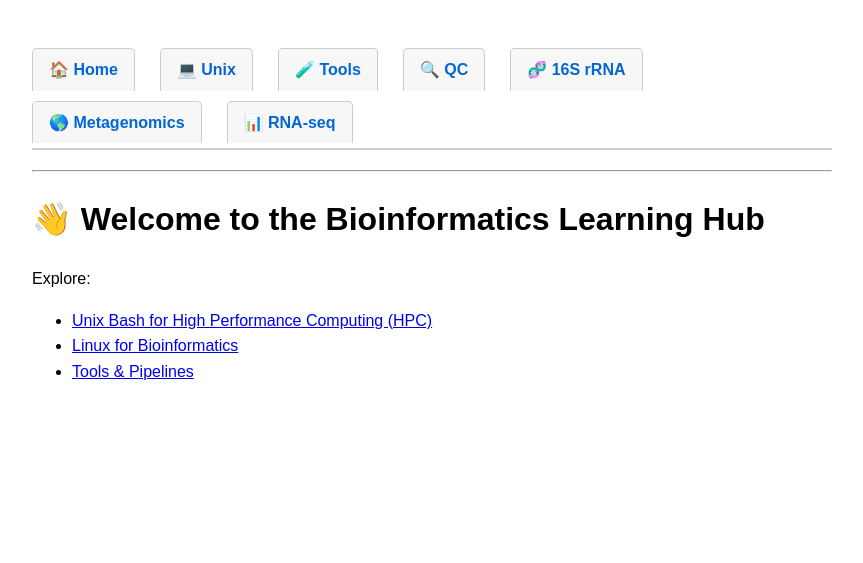
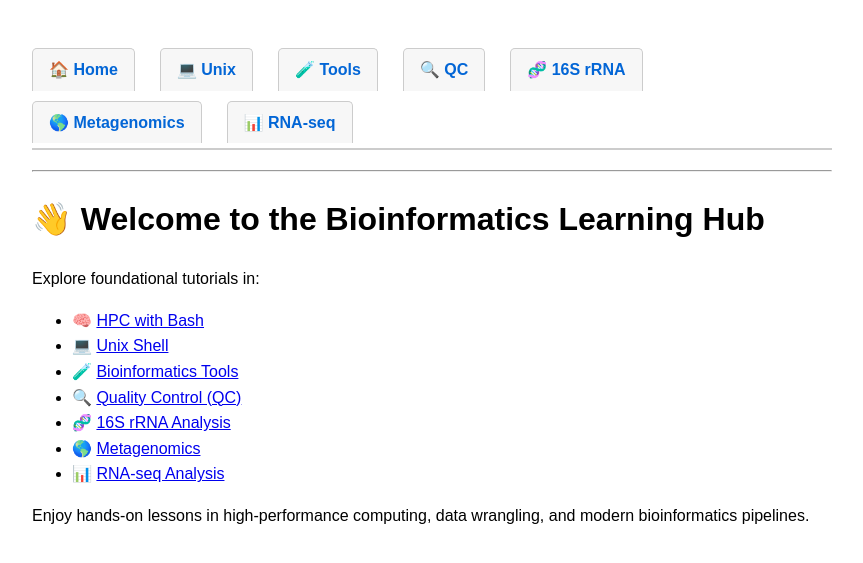
Before and after one commit to ysbajagai/bioinfo, a Jekyll site: the page built from index.md, in a window 1280 px wide. Shown: the top 563 px of the page, without its empty margins (208-1071 px from the left). Built offline with Jekyll 4.4.1, drawn with Linux system fonts in a browser that asks for light colours.

Commit message:
Add files via upload

```diff
--- a/index.md
+++ b/index.md
@@ -1,12 +1,18 @@
 ---
 layout: default
-title: Welcome
+title: Bioinformatics Learning Hub
 ---
 
 # 👋 Welcome to the Bioinformatics Learning Hub
 
-Explore:
+Explore foundational tutorials in:
 
-- [Unix Bash for High Performance Computing (HPC)](./unix)
-- [Linux for Bioinformatics](./linux)
-- [Tools & Pipelines](./tools)
+- 🧠 [HPC with Bash](./hpc)
+- 💻 [Unix Shell](./unix)
+- 🧪 [Bioinformatics Tools](./tools)
+- 🔍 [Quality Control (QC)](./qc)
+- 🧬 [16S rRNA Analysis](./16s)
+- 🌎 [Metagenomics](./metagenomics)
+- 📊 [RNA-seq Analysis](./rna-seq)
+
+Enjoy hands-on lessons in high-performance computing, data wrangling, and modern bioinformatics pipelines.
```
